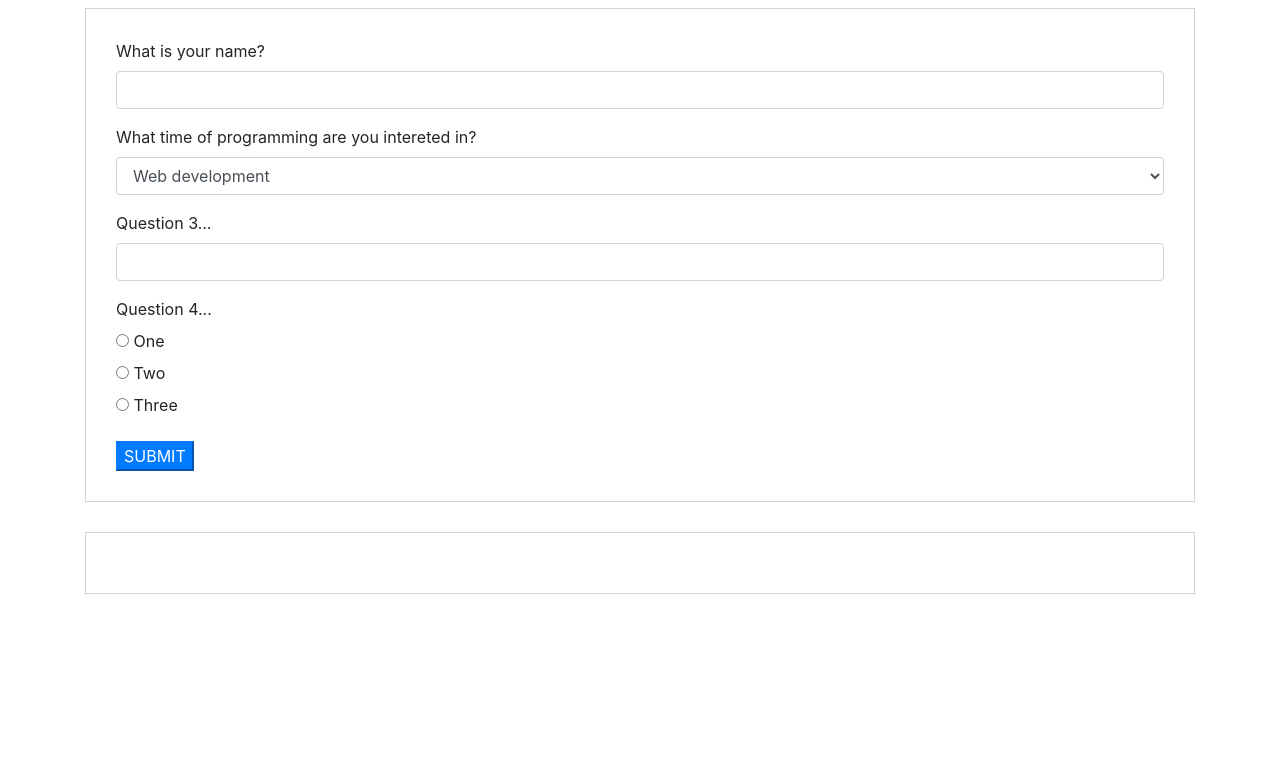
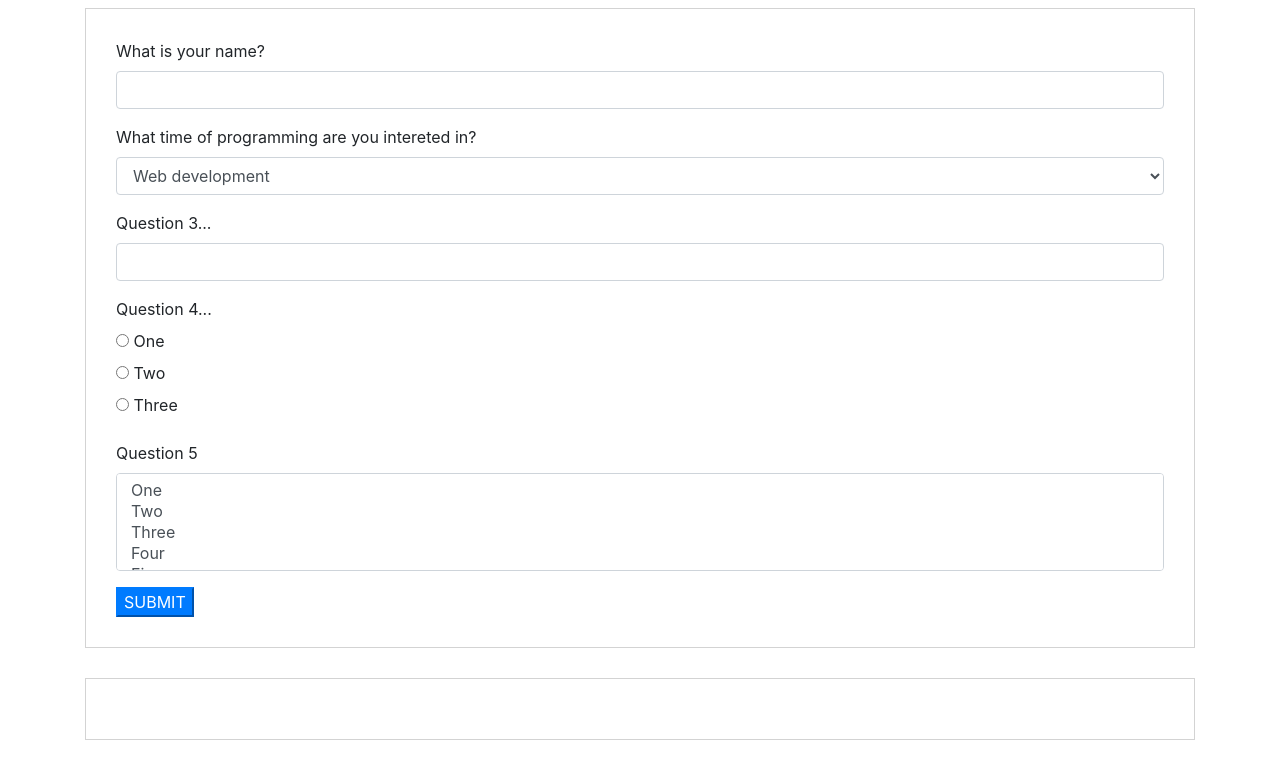
Before and after one commit to d-mccaslin/suggester, a plain HTML site: page index.html in a window 1280 px wide. Shown: the part 100-870 px from the top of the page. Before the commit the page ends 800 px from the top, so only its background shows below. Drawn offline with Linux system fonts and the light colour scheme.

Commit message:
add multi select input

```diff
--- a/index.html
+++ b/index.html
@@ -49,6 +49,16 @@
             </label>
           </div>
         </div>
+        <div class="form-group">
+          <label for="question5">Question 5</label>
+          <select class="form-control" id="question5" multiple>
+            <option value="1">One</option>
+            <option value="2">Two</option>
+            <option value="3">Three</option>
+            <option value="4">Four</option>
+            <option value="5">Five</option>
+          </select>
+        </div>
 
         <button type="submit" class="btn-primary">SUBMIT</button>
       </form>
```
